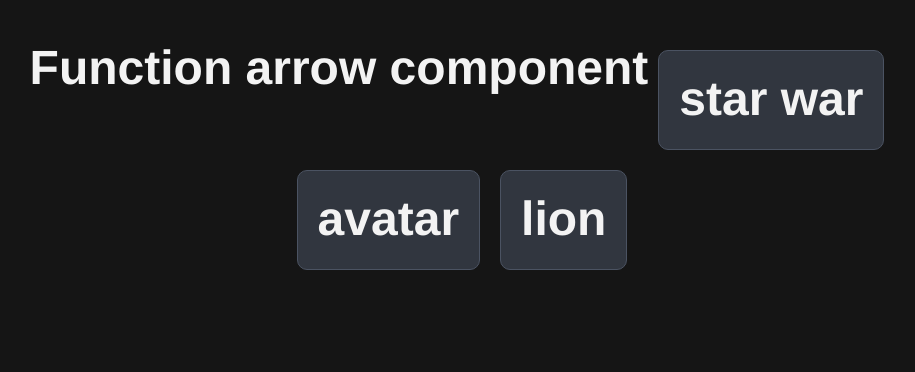
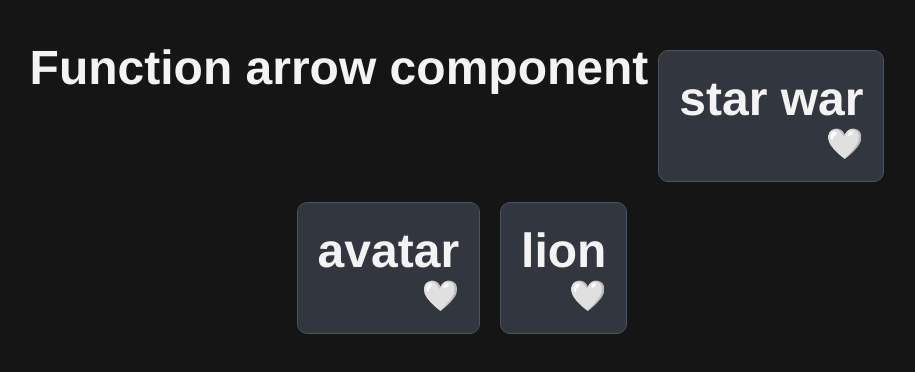
Before and after one commit to juheedhone/movie-website, a React (Vite) app: page / in a window 1280 px wide. Shown: the top 372 px of the page, without its empty margins (178-1093 px from the left). Built offline with nearby package versions, Linux system fonts and the light colour scheme.

Commit message:
task: add button

```diff
--- a/src/App.jsx
+++ b/src/App.jsx
@@ -1,16 +1,23 @@
-import { useState } from "react";
+import { useEffect, useState } from "react";
 
 const Card = ({ title }) => {
+  const [hasLiked, setHasLiked] = useState(false);
+
+  useEffect(() => {
+    console.log(`${title} has been Liked : ${hasLiked} `);
+  });
   return (
     <div className="card">
       <h2>{title}</h2>
+
+      <button onClick={() => setHasLiked(!hasLiked)}>
+        {hasLiked ? "❤️" : "🤍"}
+      </button>
     </div>
   );
 };
 
 const App = () => {
-  const [hasLiked, setHasLiked] = useState(false);
-
   return (
     <div className="card-container">
       <h2>Function arrow component</h2>
--- a/src/index.css
+++ b/src/index.css
@@ -33,3 +33,12 @@
   border-radius: 10px;
   min-height: 100px;
 }
+
+button {
+  border: none;
+  font-size: 30px;
+  background-color: transparent;
+  width: 100%;
+  text-align: right;
+  cursor: pointer;
+}
```
